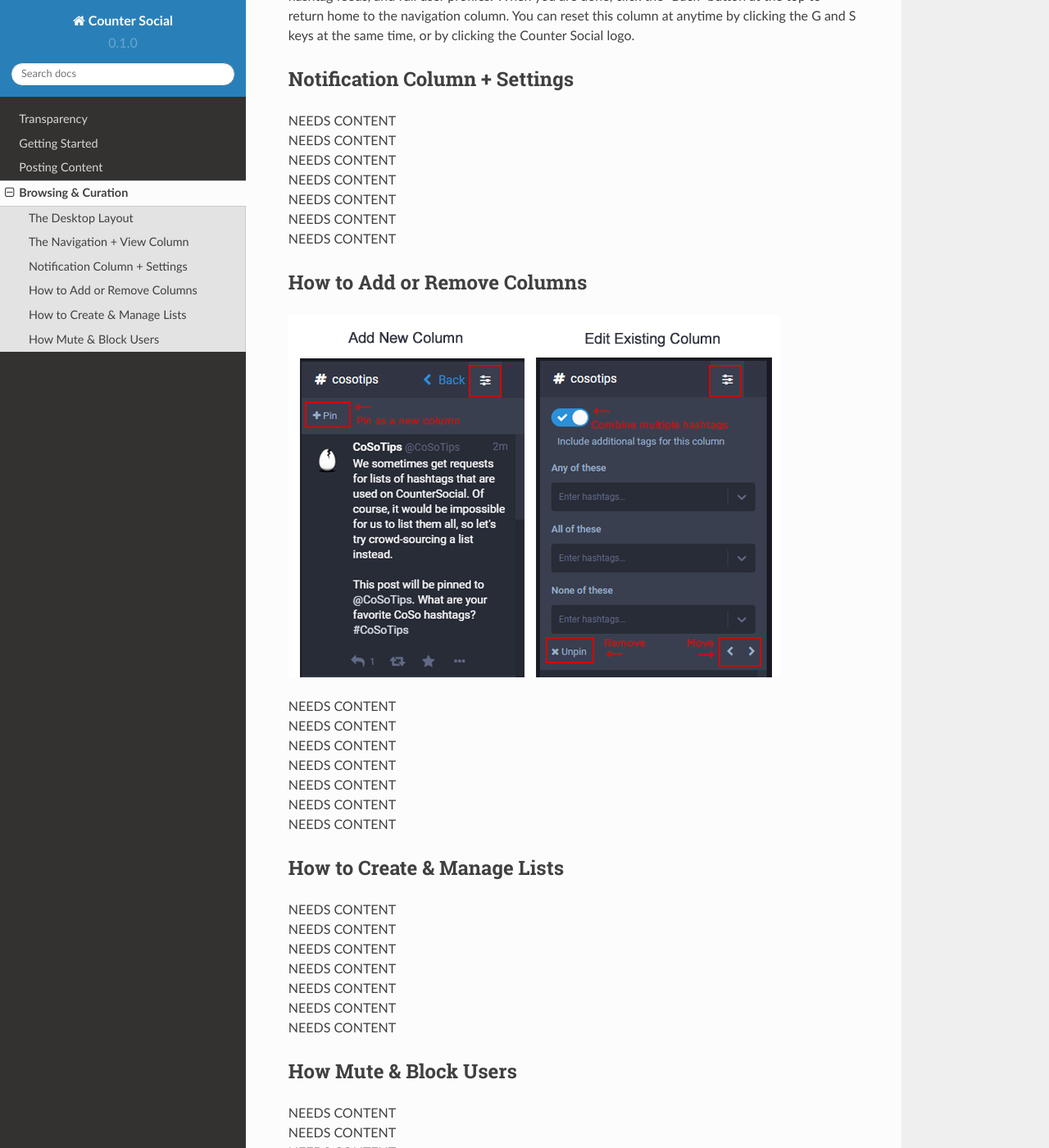
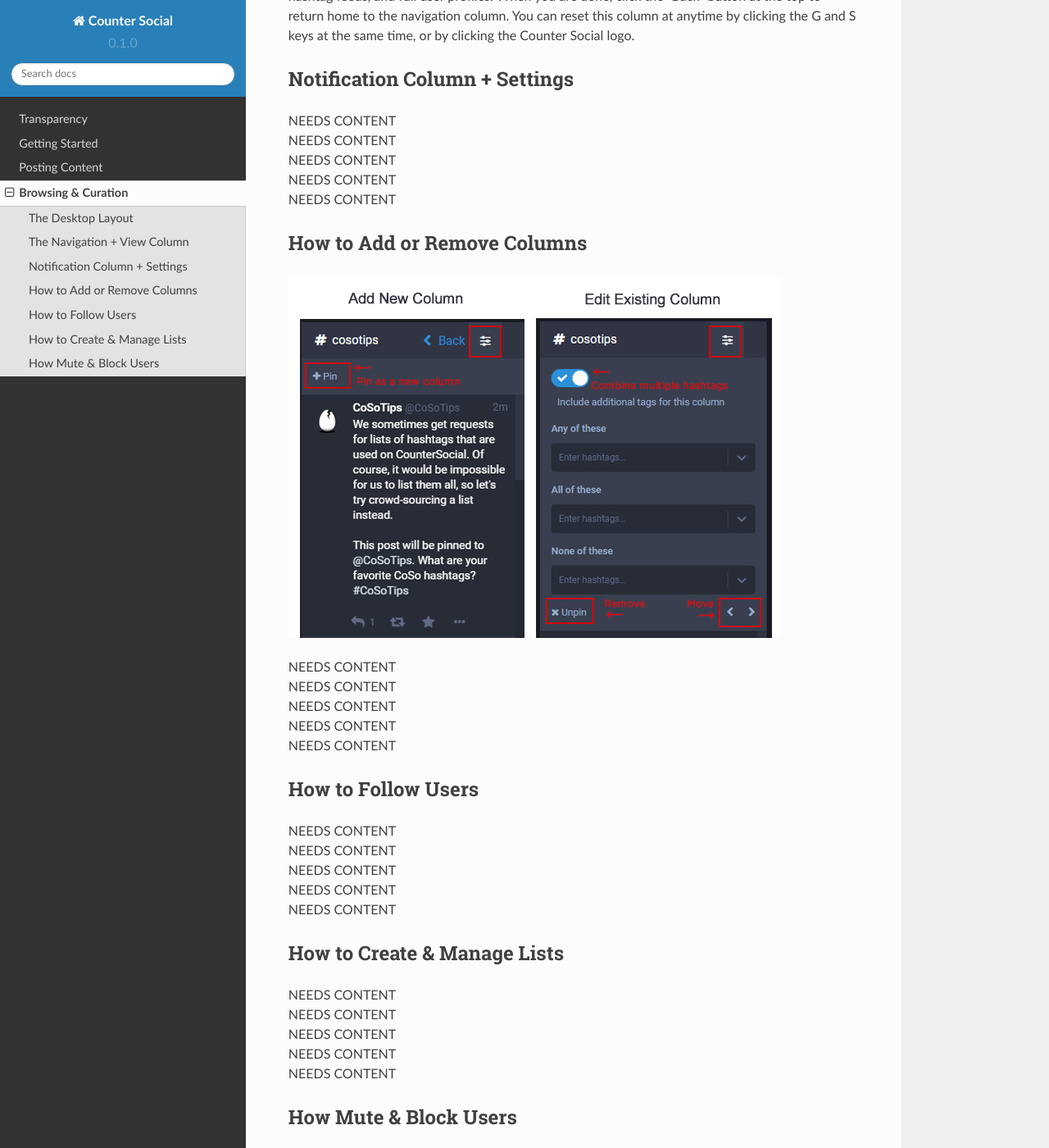
Before and after one commit to itskel/userguide, a Sphinx documentation site: the page built from docs/source/browsing-and-curation.rst, in a window 1280 px wide and 1400 px high, scrolled down 1244 px. Shown: the whole window at 82% size. Built offline with Sphinx 7.4.7 and the Read the Docs theme 2.0.0, drawn with Linux system fonts in a browser that asks for light colours; pages that are not in the unit, such as notebooks, are missing from menus.

Commit message:
Update browsing-and-curation.rst

```diff
--- a/docs/source/browsing-and-curation.rst
+++ b/docs/source/browsing-and-curation.rst
@@ -28,8 +28,7 @@
 | NEEDS CONTENT
 | NEEDS CONTENT
 | NEEDS CONTENT
-| NEEDS CONTENT
-| NEEDS CONTENT
+
 
 
 How to Add or Remove Columns
@@ -42,15 +41,18 @@
 | NEEDS CONTENT
 | NEEDS CONTENT
 | NEEDS CONTENT
+
+How to Follow Users
+------------
 | NEEDS CONTENT
 | NEEDS CONTENT
-
+| NEEDS CONTENT
+| NEEDS CONTENT
+| NEEDS CONTENT
 
 How to Create & Manage Lists
 ------------
 
-| NEEDS CONTENT
-| NEEDS CONTENT
 | NEEDS CONTENT
 | NEEDS CONTENT
 | NEEDS CONTENT
@@ -66,5 +68,3 @@
 | NEEDS CONTENT
 | NEEDS CONTENT
 | NEEDS CONTENT
-| NEEDS CONTENT
-| NEEDS CONTENT
```
